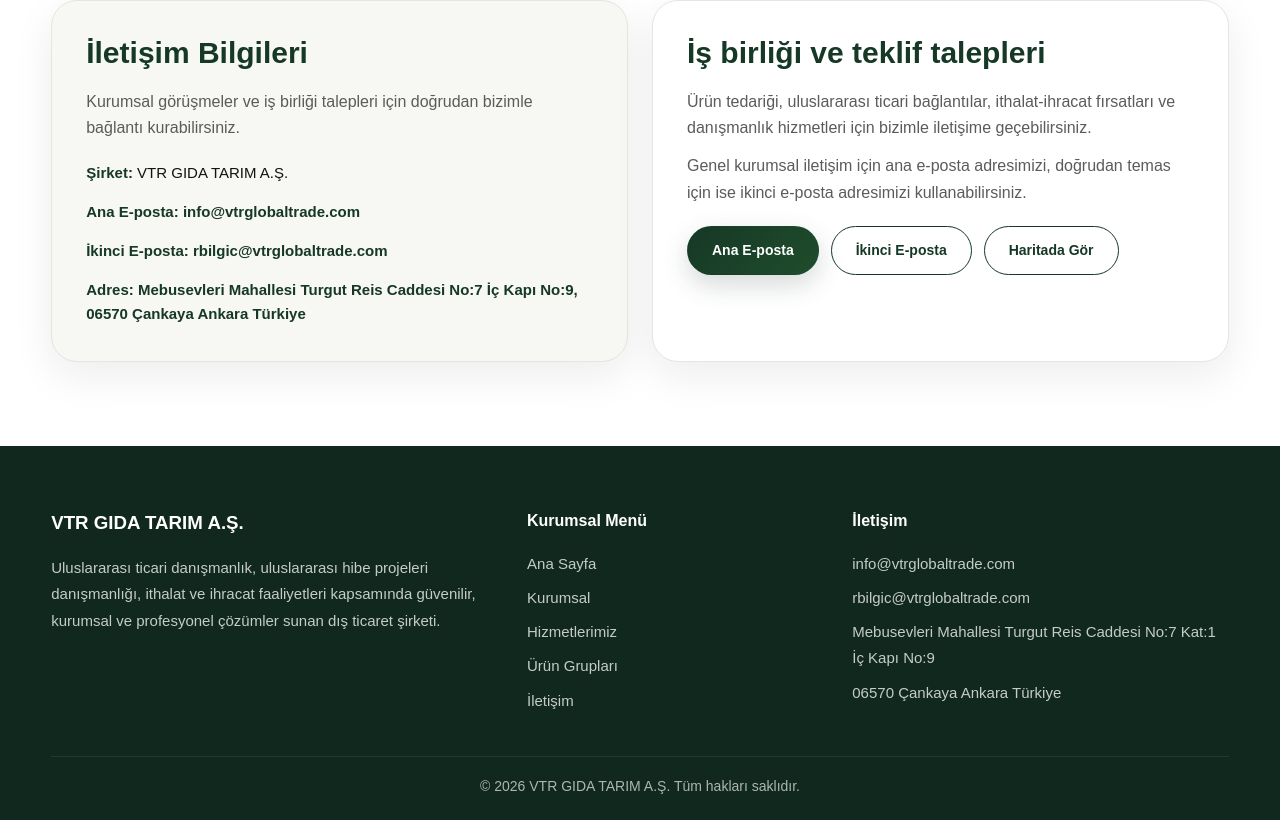
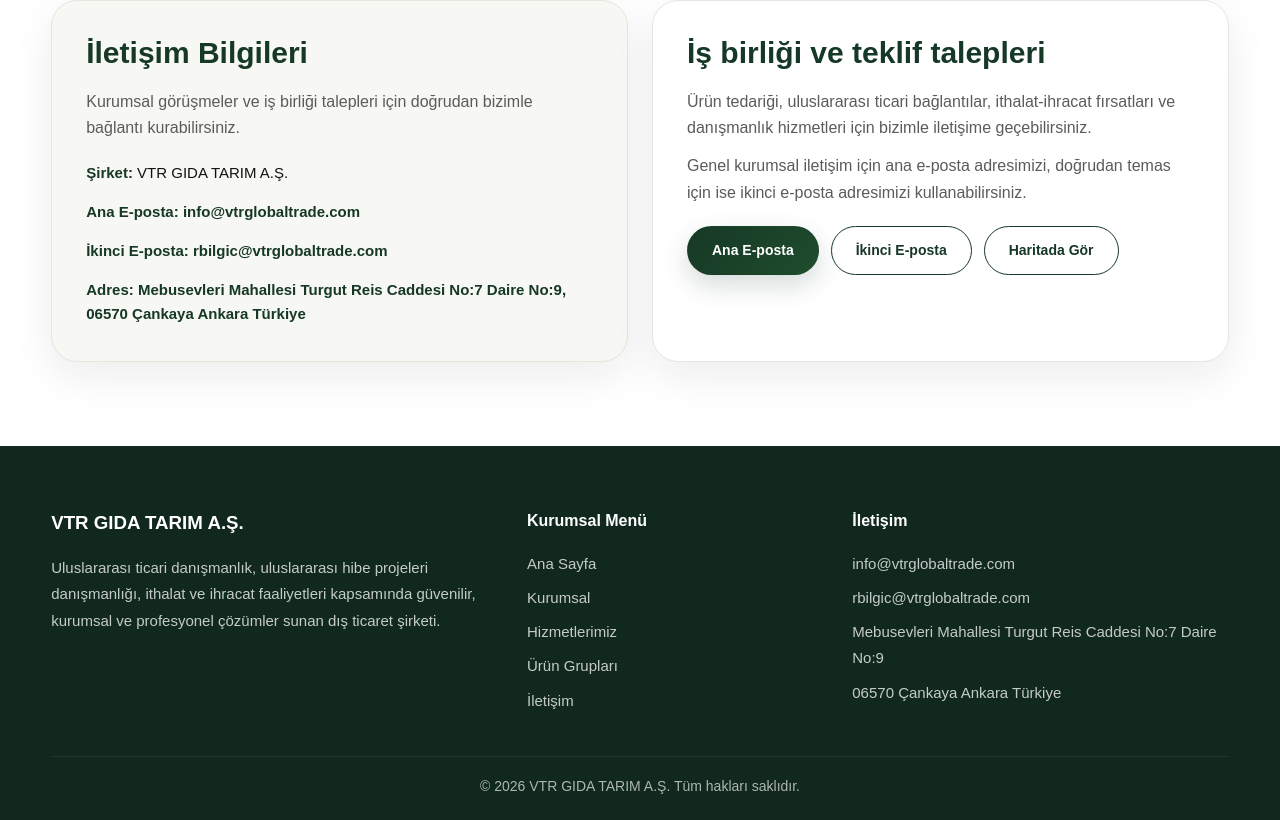
Before and after one commit to vtrgidatarim/vtrglobaltrade.com, a plain HTML site: page index.html in a window 1280 px wide. Shown: the part 4009-4829 px from the top of the page. Drawn offline with Linux system fonts and the light colour scheme.

Commit message:
Update index.html

```diff
--- a/index.html
+++ b/index.html
@@ -1233,7 +1233,7 @@
               <strong data-lang="tr">Adres:</strong>
               <strong data-lang="en" style="display:none;">Address:</strong>
               <a href="https://www.google.com/maps/search/?api=1&query=Mebusevleri+Mahallesi+Turgut+Reis+Caddesi+No%3A7+Kat%3A1+%C4%B0%C3%A7+Kap%C4%B1+No%3A9+06570+%C3%87ankaya+Ankara+T%C3%BCrkiye" target="_blank">
-                Mebusevleri Mahallesi Turgut Reis Caddesi No:7 İç Kapı No:9, 06570 Çankaya Ankara Türkiye
+                Mebusevleri Mahallesi Turgut Reis Caddesi No:7 Daire No:9, 06570 Çankaya Ankara Türkiye
               </a>
             </li>
           </ul>
@@ -1312,7 +1312,7 @@
         <p><a href="mailto:rbilgic@vtrglobaltrade.com">rbilgic@vtrglobaltrade.com</a></p>
         <p>
           <a href="https://www.google.com/maps/search/?api=1&query=Mebusevleri+Mahallesi+Turgut+Reis+Caddesi+No%3A7+Kat%3A1+%C4%B0%C3%A7+Kap%C4%B1+No%3A9+06570+%C3%87ankaya+Ankara+T%C3%BCrkiye" target="_blank">
-            Mebusevleri Mahallesi Turgut Reis Caddesi No:7 Kat:1 İç Kapı No:9
+            Mebusevleri Mahallesi Turgut Reis Caddesi No:7  Daire No:9
           </a>
         </p>
         <p>06570 Çankaya Ankara Türkiye</p>
```
